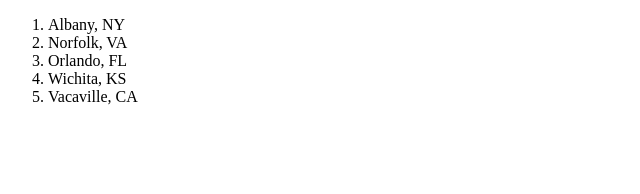
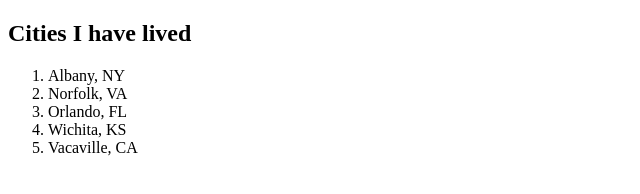
Before and after one commit to jmidd2/html-pre-exercise, a plain HTML site: page index.html in a window 1280 px wide. Shown: the whole page, without its empty margins (0-640 px from the left). Drawn offline with Linux system fonts and the light colour scheme.

Commit message:
Added unordered list header

```diff
--- a/index.html
+++ b/index.html
@@ -7,6 +7,7 @@
   <title>HTML Pre-Exercise</title>
 </head>
 <body>
+  <h2>Cities I have lived</h2>
   <ol>
     <li>Albany, NY</li>
     <li>Norfolk, VA</li>
@@ -14,5 +15,6 @@
     <li>Wichita, KS</li>
     <li>Vacaville, CA</li>
   </ol>
+
 </body>
 </html>
```
